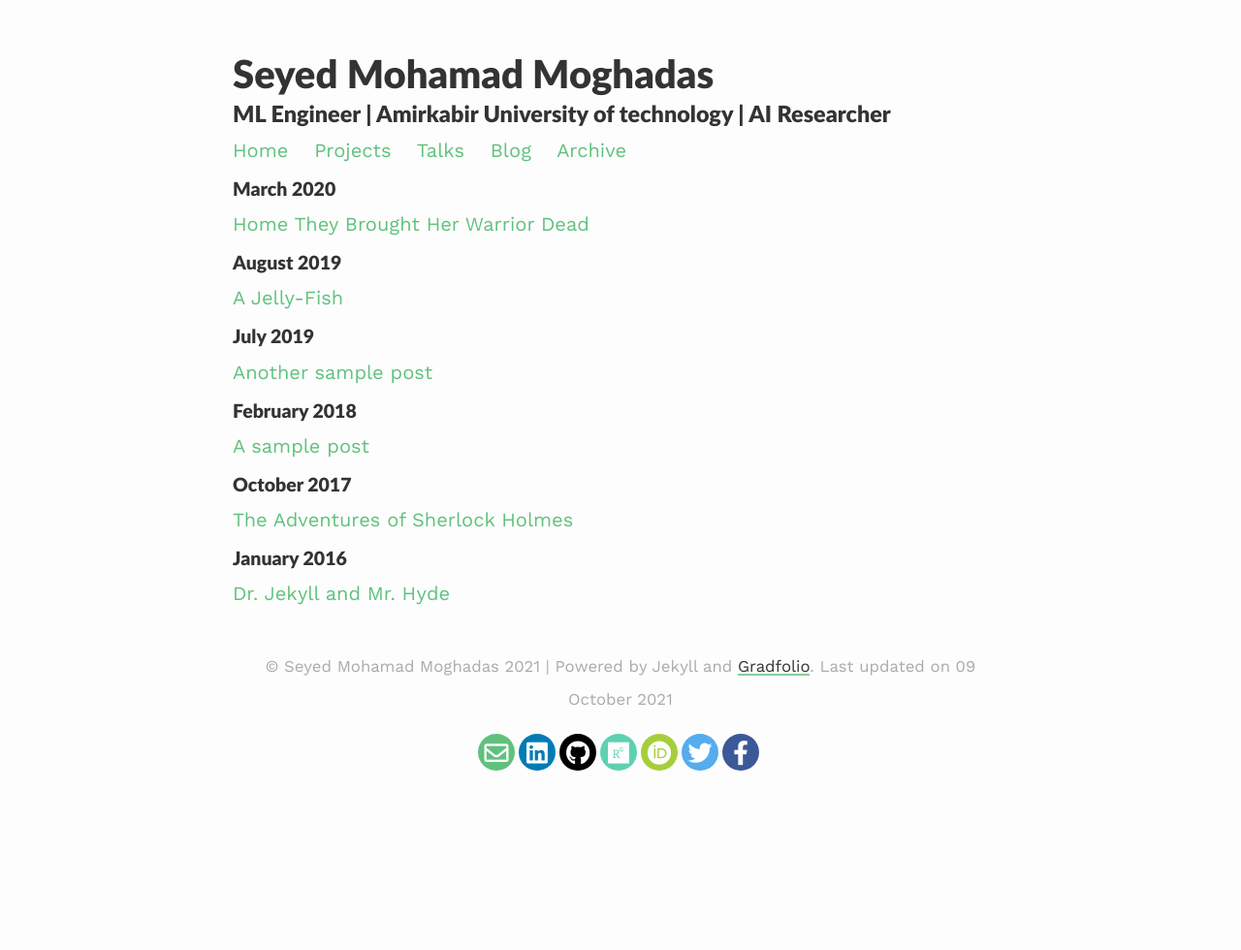
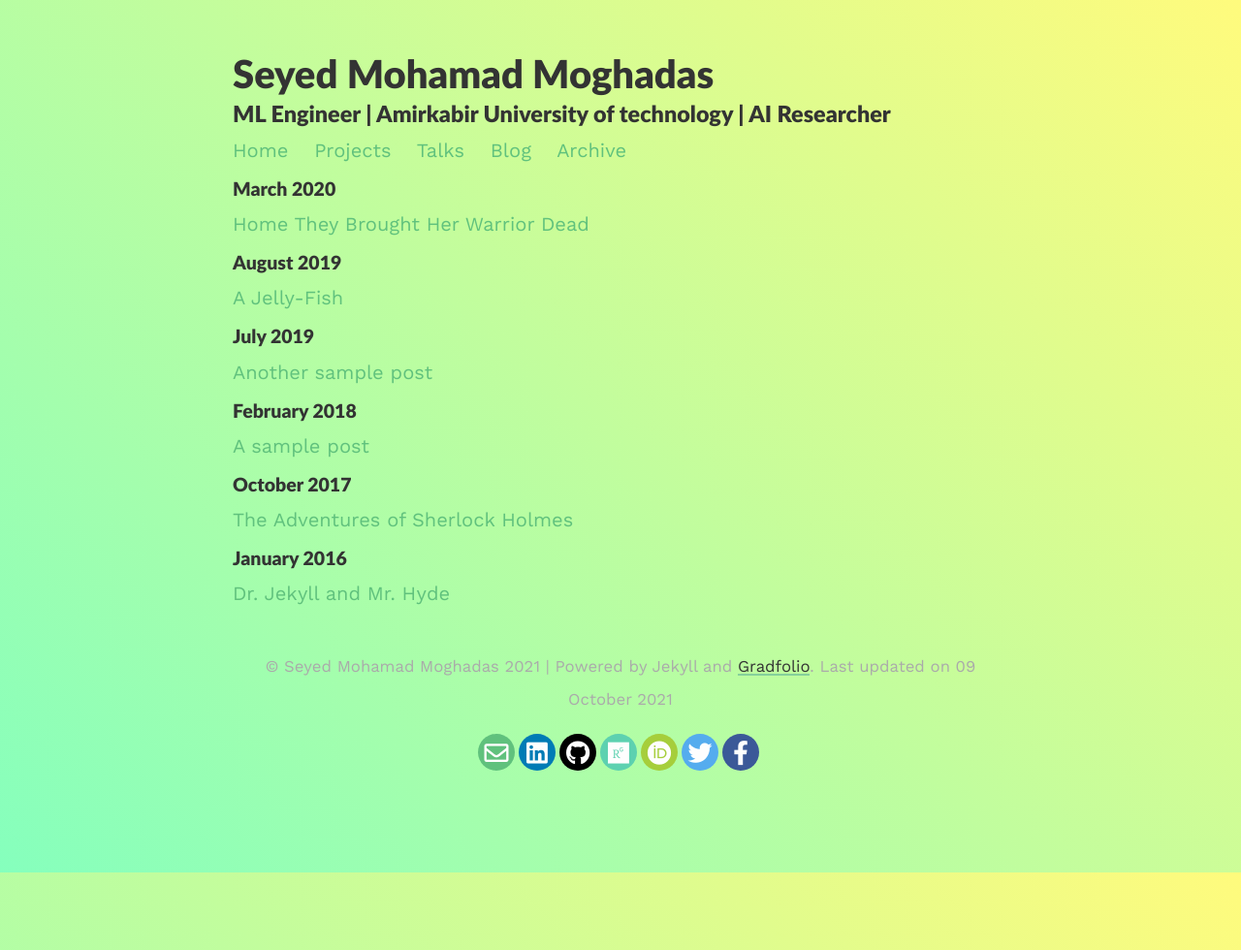
Before and after one commit to moghadas76/moghadas76.github.io, a Jekyll site: the page built from archive.html, in a window 1280 px wide. Shown: the whole page at 97% size. Built offline with Jekyll 4.4.1, drawn with Linux system fonts in a browser that asks for light colours; nearby versions of some CDN libraries.

Commit message:
Add index2

```diff
--- a/assets/css/_sass/style.scss
+++ b/assets/css/_sass/style.scss
@@ -9,11 +9,12 @@
   line-height: $base-line-height;
   font-size: $base-font-size;
   color: $text-color;
-  background-color: $body-bg;
+  // background-color: $body-bg;
   padding: 2em 1em;
   text-rendering: optimizeLegibility;
   height: 100%;
-
+  background-color: #85FFBD;
+  background-image: linear-gradient(45deg, #85FFBD 0%, #FFFB7D 100%);
   @media (prefers-color-scheme: dark) {
     background-color: $body-bg-dark;
     color: $text-color-dark;
```
